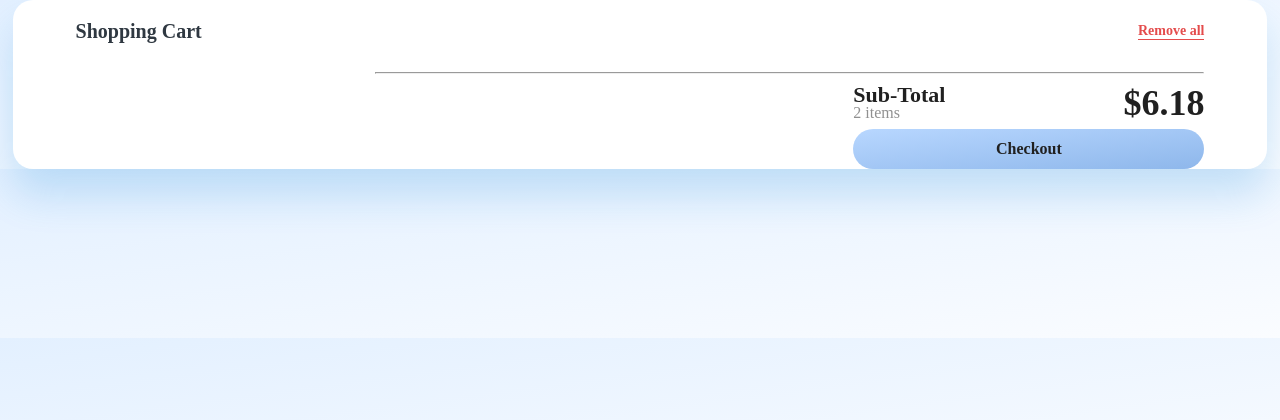
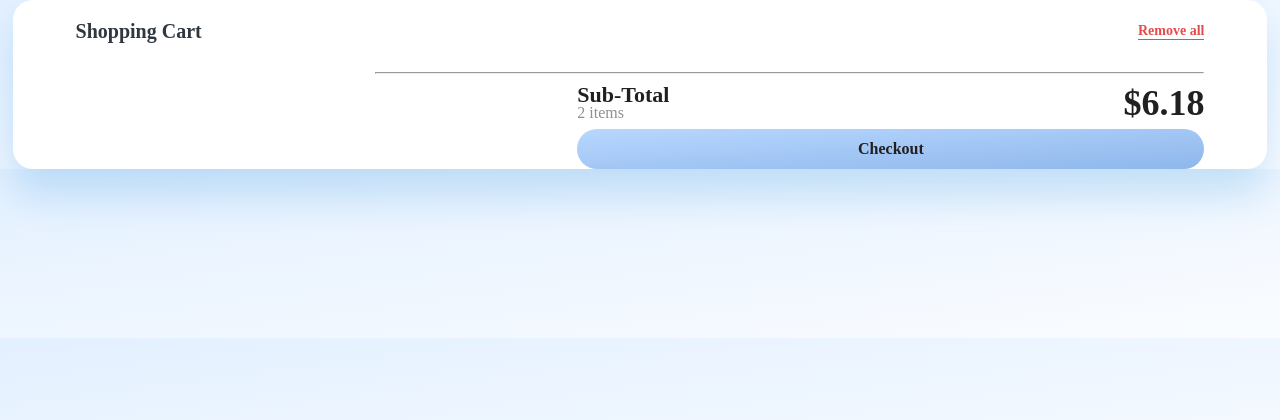
Before and after one commit to jk589e/bot_market, a Django app: template market_site/market/templates/market/basket_new.html in a window 1280 px wide. Shown: the top 420 px of the page. Run offline with Django 4.2, Linux system fonts and the light colour scheme; the template is opened without the code that fills it, so the values that code supplies are empty; parts of the project's set-up code (start-up, migrations or seed data) failed here and were passed over.

```diff
--- a/market_site/market/templates/market/basket_new.html
+++ b/market_site/market/templates/market/basket_new.html
@@ -64,7 +64,7 @@
          margin-left: 50px;
          padding-top: 0px;
          /*line-height: 10px;*/
-         font-size: 12px;
+         font-size: 18px;
          font-family: ‘Open Sans’;
          font-weight: 800;
          color: #202020;
@@ -137,7 +137,7 @@
         .checkout{
          float: right;
          margin-right: 5%;
-         width: 28%;
+         width: 50%;
         }
         .total{
          width: 100%;
```
